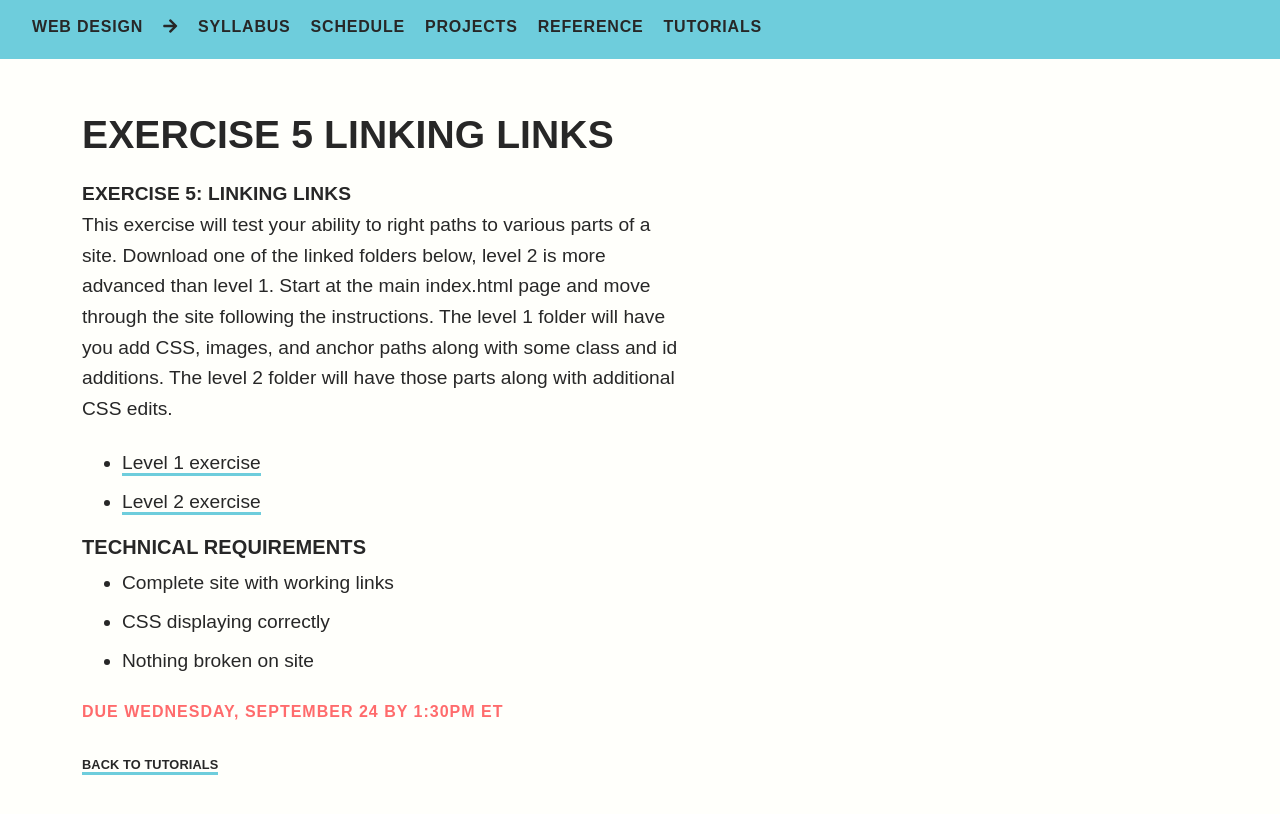
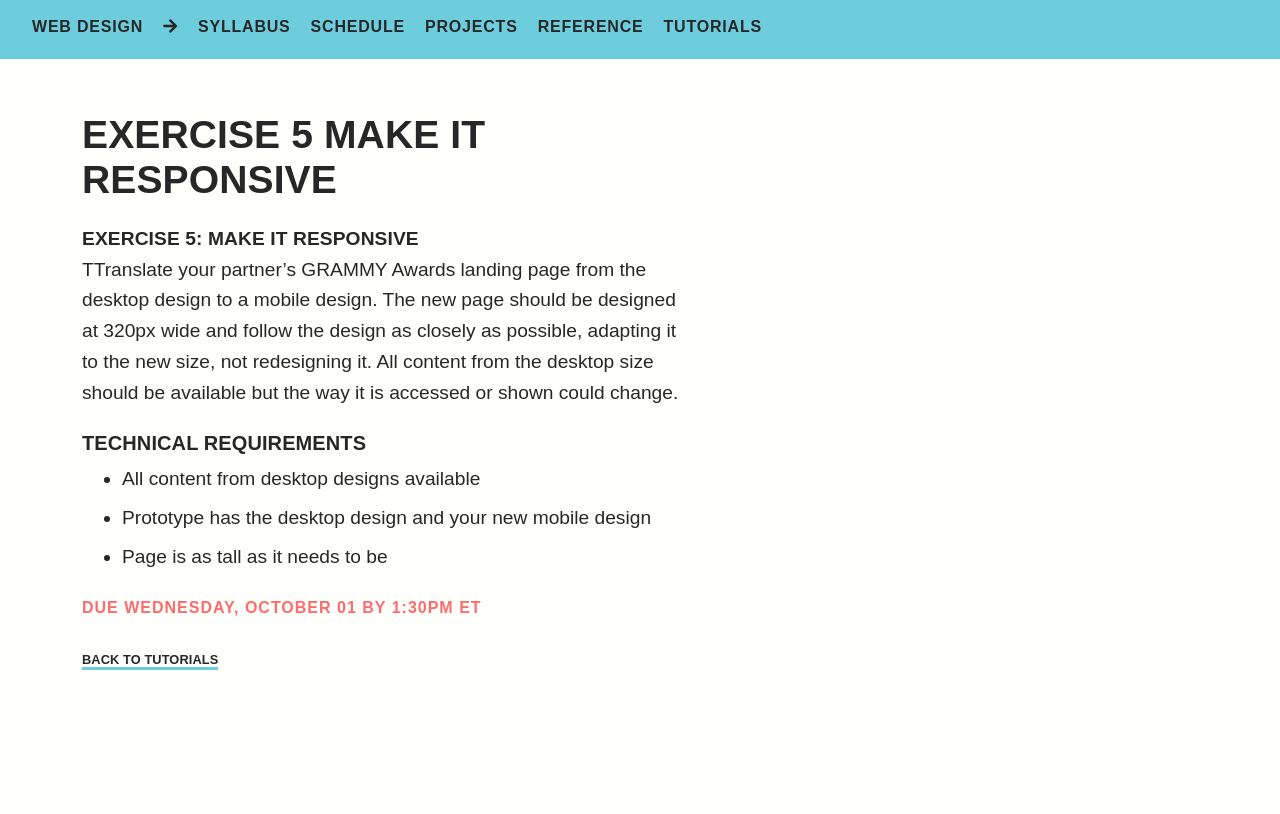
Before and after one commit to gmu-gd/web25-fall, a Jekyll site: the page built from _posts/exercises/2025-09-24-e5.md, in a window 1280 px wide. Shown: the top 814 px of the page. Built offline with Jekyll 4.4.1, drawn with Linux system fonts in a browser that asks for light colours; some web fonts are replaced.

Commit message:
exercise updates

```diff
--- a/_posts/exercises/2025-09-17-e5.md
+++ /dev/null
@@ -1,20 +0,0 @@
----
-layout: tutorial
-author: Michael McDermott
-title: Linking Links
-slug: e5
-subhead: Exercise 5
-categories: [exercises]
----
-#### Exercise 5: Linking Links
-This exercise will test your ability to right paths to various parts of a site. Download one of the linked folders below, level 2 is more advanced than level 1. Start at the main index.html page and move through the site following the instructions. The level 1 folder will have you add CSS, images, and anchor paths along with some class and id additions. The level 2 folder will have those parts along with additional CSS edits.
-
-* [Level 1 exercise](https://www.dropbox.com/scl/fo/5up3bwasg4vc6cadu3v0p/AJ-F1EQ3yAVqDTHwdPoQhvU?rlkey=6lt9lwalzeiwlaxcppd46wwh6&dl=0)
-* [Level 2 exercise](https://www.dropbox.com/scl/fo/z1gehppkspwoj1yn7kpkm/AJBMcIBcwdbjjmVuhbhk2Ho?rlkey=st0gs19bsqpx40kn25crwy31h&dl=0)
-
-##### Technical Requirements
-* Complete site with working links
-* CSS displaying correctly
-* Nothing broken on site
-
-<span class="due">Due Wednesday, {% assign seconds = 7 | times: 24 | times: 60 | times: 60 %}{{ page.date | date: "%s" | plus: seconds | date: "%B %d" }} by 1:30pm ET</span>
--- /dev/null
+++ b/_posts/exercises/2025-09-24-e5.md
@@ -0,0 +1,17 @@
+---
+layout: tutorial
+author: Michael McDermott
+title: Make it Responsive
+slug: e5
+subhead: Exercise 5
+categories: [exercises]
+---
+#### Exercise 5: Make it Responsive
+TTranslate your partner's GRAMMY Awards landing page from the desktop design to a mobile design. The new page should be designed at 320px wide and follow the design as closely as possible, adapting it to the new size, not redesigning it. All content from the desktop size should be available but the way it is accessed or shown could change.
+
+##### Technical Requirements
+* All content from desktop designs available
+* Prototype has the desktop design and your new mobile design
+* Page is as tall as it needs to be
+
+<span class="due">Due Wednesday, {% assign seconds = 7 | times: 24 | times: 60 | times: 60 %}{{ page.date | date: "%s" | plus: seconds | date: "%B %d" }} by 1:30pm ET</span>
```
Also changed, not shown: _posts/exercises/2025-09-17-e4.md (+17 -7 lines), _posts/exercises/2025-10-01-e7.md (deleted, +0 -28 lines), _posts/exercises/2025-10-08-e7.md (added, +18 -0 lines), _posts/exercises/2025-10-01-e6.md (renamed from _posts/exercises/2025-09-24-e6.md), 1 other file.
